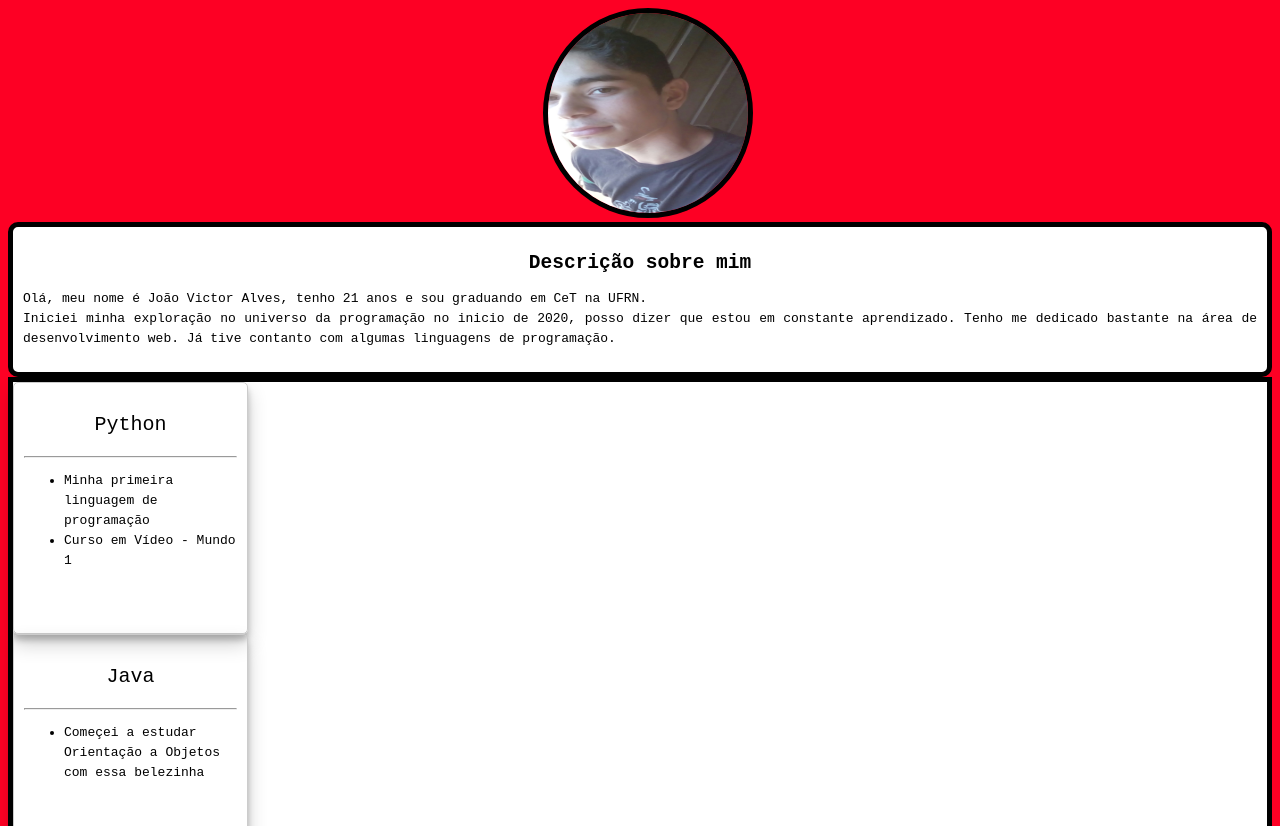
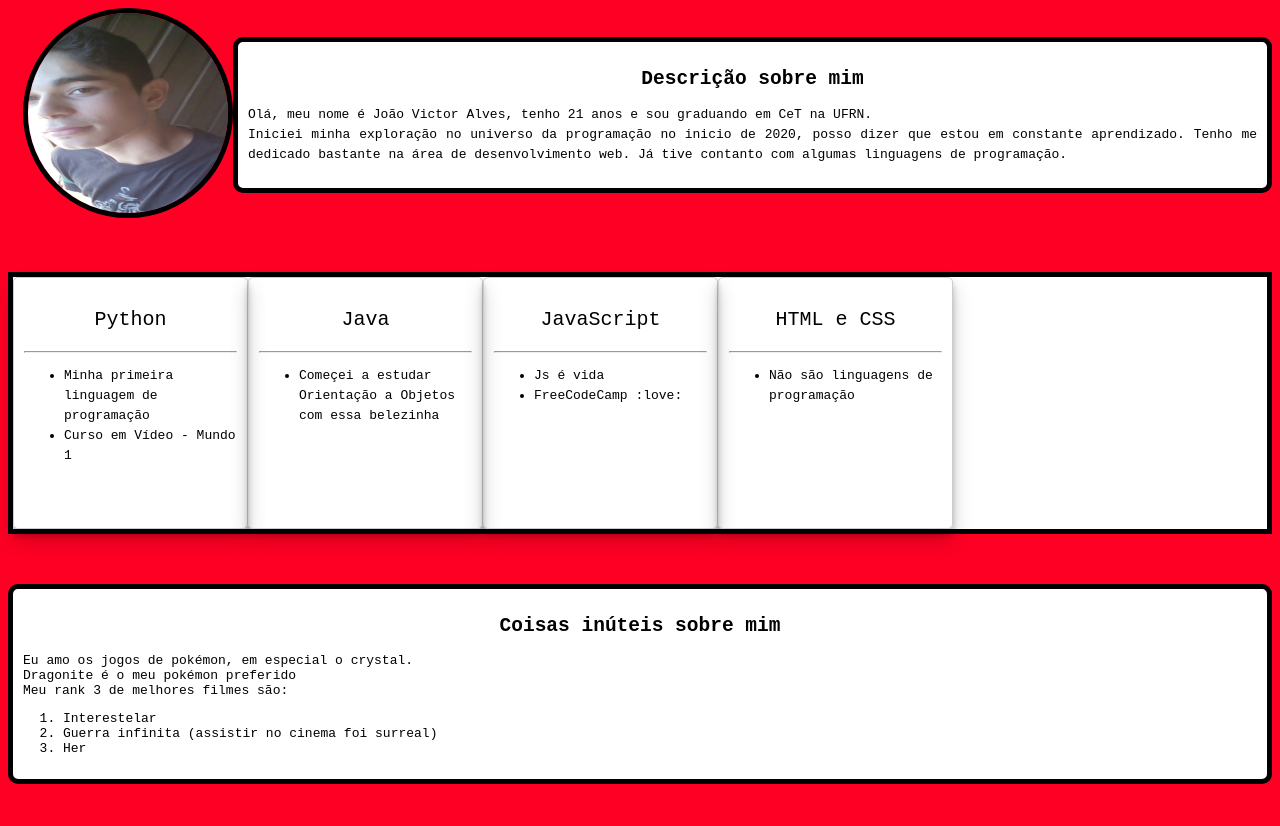
Before and after one commit to BR-Jv/BR-Jv, a plain HTML site: page ProjetoPessoal/index.html in a window 1280 px wide. Shown: the top 826 px of the page. After the commit the page ends 800 px from the top, so only its background shows below. Drawn offline with Linux system fonts and the light colour scheme.

Commit message:
Atualização
alterei o arquivo css.

```diff
--- a/ProjetoPessoal/index.html
+++ b/ProjetoPessoal/index.html
@@ -23,7 +23,7 @@
     </section>
 
     <section id="cards">
-        <div>
+
             <!--Card 1-->
             <div class="fullCard">
                 <div class="cardContent">
@@ -97,7 +97,7 @@
                     </div>
                 </div>
             </div>
-        </div>
+
     </section>
 
     <article id="um-pouco-mais">
--- a/ProjetoPessoal/styles.css
+++ b/ProjetoPessoal/styles.css
@@ -36,8 +36,12 @@ ul li {
 
 }
 #cards {
+    display: flex;
+    flex-direction: column;
+    align-items: center;
     background-color: white;
     border: 5px solid black;
+    margin-top: 50px;
 }
 
 #um-pouco-mais {
@@ -63,38 +67,12 @@ ul li {
 .cardText {
     margin-bottom: 30px;
 }
-/*
-.fullCard:hover {
-    transform: scale(1.1);
-  }
 
-  @media (max-width: 360px) {
-
-      #div-img {
-          width: 100%;
-          display: flex;
-          justify-content: center;
-      }
-      #apresentacao {
-          flex-direction: column;
-      }
-      #sobre-mim {
-          margin-top: 15px;
-          margin-left: 0px;
-      }
-      #cards {
-          flex-direction: column;
-          margin-top: 15px;
-      }
-      #um-pouco-mais {
-          margin-top: 15px;
-      }
-      .fullCard {
-          margin: 0 auto;
-          width: 80%
-      }
-      .fullCard:hover {
-          transform: scale(1);
-      }
-  }
-  */
+@media (min-width: 810px) {
+    #apresentacao {
+        flex-direction: row;
+    }
+    #cards {
+        flex-direction: row;
+    }
+}
```
